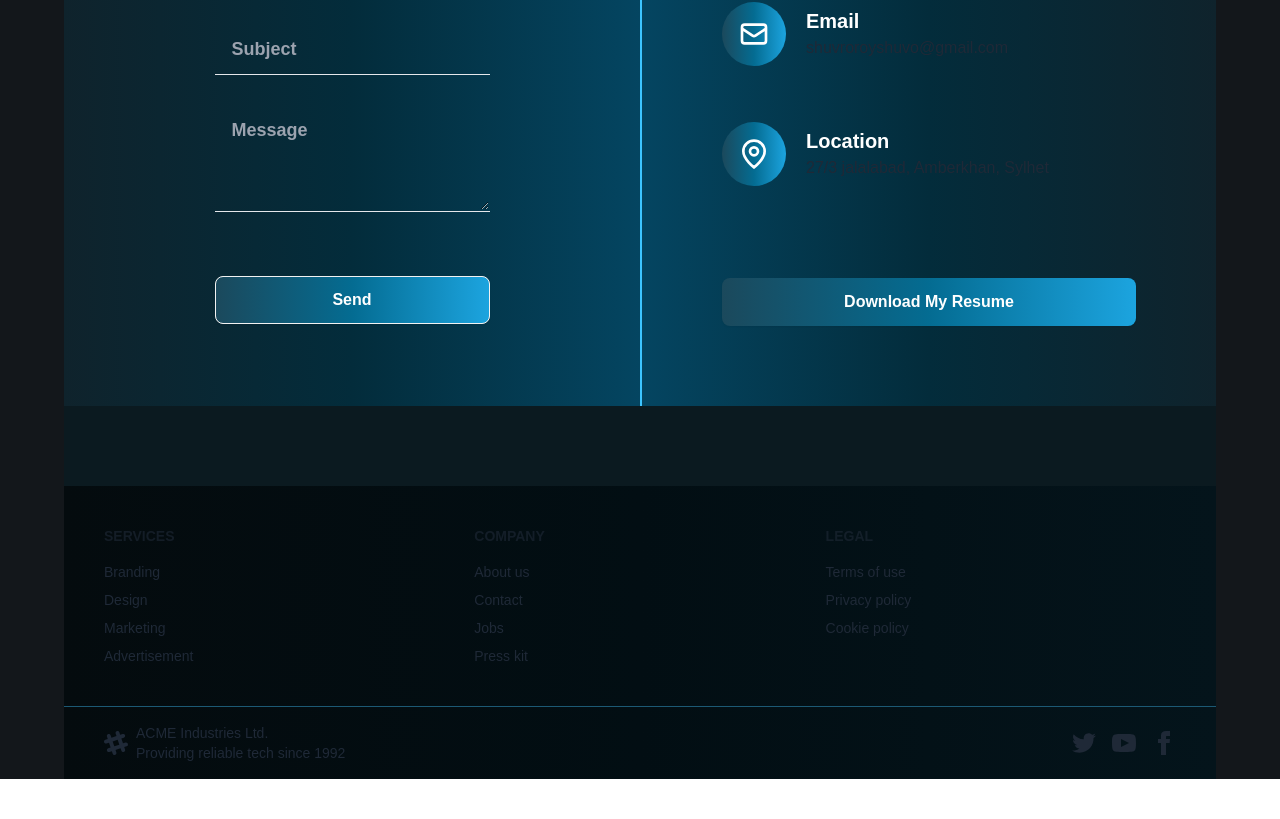
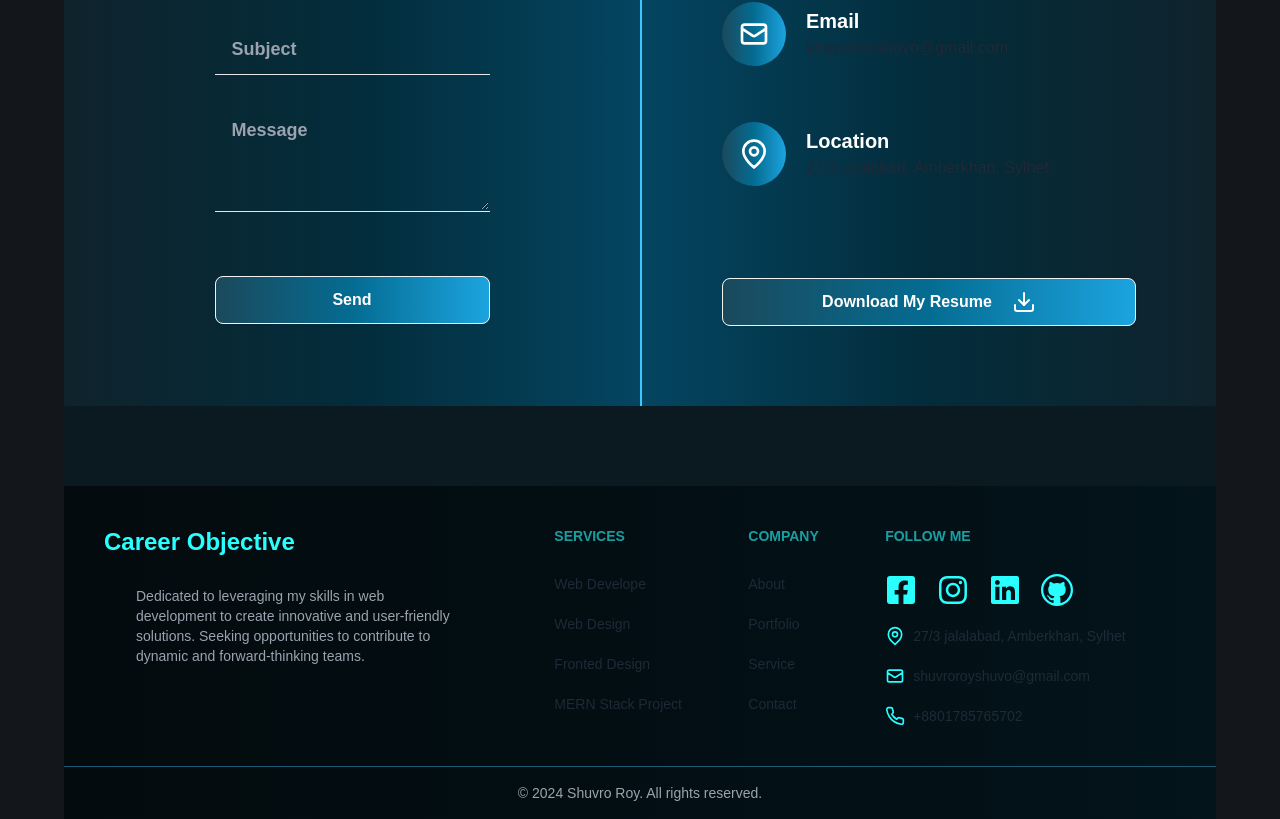
Before and after one commit to Mr-RoyShuvro/shuvro-roy-portfolio, a React (Vite) app: page /contact in a window 1280 px wide. Shown: the part 706-1525 px from the top of the page. Before the commit the page ends 1485 px from the top, so only its background shows below. Built offline with nearby package versions, Linux system fonts and the light colour scheme.

Commit message:
update footer section

```diff
--- a/src/components/Footer.jsx
+++ b/src/components/Footer.jsx
@@ -1,3 +1,9 @@
+import { FaFacebookSquare, FaInstagram, FaLinkedin } from "react-icons/fa";
+import { GrLocation } from "react-icons/gr";
+import { HiOutlineMail } from "react-icons/hi";
+import { LuPhone } from "react-icons/lu";
+import { VscGithub } from "react-icons/vsc";
+import { Link } from "react-router-dom";
 
 
 const Footer = () => {
@@ -5,80 +11,62 @@ const Footer = () => {
         <div>
             <footer className="footer bg-gradient-to-r from-[#040b0e] via-[#020e13] to-[#04141b] text-base-content p-10">
                 <nav>
-                    <h6 className="footer-title">Services</h6>
-                    <a className="link link-hover">Branding</a>
-                    <a className="link link-hover">Design</a>
-                    <a className="link link-hover">Marketing</a>
-                    <a className="link link-hover">Advertisement</a>
+                    <h6 className=" font-bold text-2xl text-[#29ffff]">Career Objective</h6>
+                    <p className="max-w-sm text-gray-400 mt-5 px-8">Dedicated to leveraging my skills in web development to create
+                        innovative and user-friendly solutions. Seeking opportunities to contribute to dynamic and
+                        forward-thinking teams.
+                    </p>
                 </nav>
-                <nav>
-                    <h6 className="footer-title">Company</h6>
-                    <a className="link link-hover">About us</a>
-                    <a className="link link-hover">Contact</a>
-                    <a className="link link-hover">Jobs</a>
-                    <a className="link link-hover">Press kit</a>
+                <nav className="space-y-3">
+                    <h6 className="footer-title text-[#29ffff]">Services</h6>
+                    <a className="link link-hover">Web Develope</a>
+                    <a className="link link-hover">Web Design</a>
+                    <a className="link link-hover">Fronted Design</a>
+                    <a className="link link-hover">MERN Stack Project</a>
                 </nav>
-                <nav>
-                    <h6 className="footer-title">Legal</h6>
-                    <a className="link link-hover">Terms of use</a>
-                    <a className="link link-hover">Privacy policy</a>
-                    <a className="link link-hover">Cookie policy</a>
+                <nav className="space-y-3">
+                    <h6 className="footer-title text-[#29ffff]">Company</h6>
+                    <Link to="/about" className="link link-hover">About</Link>
+                    <Link to="/portfolio" className="link link-hover">Portfolio</Link>
+                    <Link to="/service" className="link link-hover">Service</Link>
+                    <Link to="/contact" className="link link-hover">Contact</Link>
+                </nav>
+                <nav className="space-y-3">
+                    <h6 className="footer-title text-[#29ffff]">Follow me</h6>
+                    <div className="flex gap-5">
+                        <Link to="https://www.facebook.com/shuvro.roy.315">
+                            <FaFacebookSquare className="w-8 h-8 bg-w text-[#29ffff]"></FaFacebookSquare>
+                        </Link>
+                        <Link to="https://www.instagram.com/mrroy_shuvo/">
+                            <FaInstagram className="w-8 h-8 bg-w text-[#29ffff]"></FaInstagram>
+                        </Link>
+                        <Link to="https://www.linkedin.com/in/shuvro-roy-1bba66308/">
+                            <FaLinkedin className="w-8 h-8 bg-w text-[#29ffff]"></FaLinkedin>
+                        </Link>
+                        <Link to="https://github.com/Mr-RoyShuvro">
+                            <VscGithub className="w-8 h-8 bg-w text-[#29ffff]"></VscGithub>
+                        </Link>
+                    </div>
+                    <div className="flex gap-2">
+                        <GrLocation className="w-5 h-5 text-[#29ffff]"></GrLocation>
+                        <p>27/3 jalalabad, Amberkhan, Sylhet</p>
+                    </div>
+                    <Link className="flex gap-2">
+                        <HiOutlineMail className="w-5 h-5 text-[#29ffff]"></HiOutlineMail>
+                        <p>shuvroroyshuvo@gmail.com</p>
+                    </Link>
+                    <Link className="flex gap-2">
+                        <LuPhone className="w-5 h-5 text-[#29ffff]"></LuPhone>
+                        <p>+8801785765702</p>
+                    </Link>
                 </nav>
             </footer>
             <footer className="footer bg-gradient-to-r from-[#040b0e] via-[#020e13] to-[#04141b] text-base-content border-t border-[#1c5974] px-10 py-4">
-                <aside className="grid-flow-col items-center">
-                    <svg
-                        width="24"
-                        height="24"
-                        viewBox="0 0 24 24"
-                        xmlns="http://www.w3.org/2000/svg"
-                        fillRule="evenodd"
-                        clipRule="evenodd"
-                        className="fill-current">
-                        <path
-                            d="M22.672 15.226l-2.432.811.841 2.515c.33 1.019-.209 2.127-1.23 2.456-1.15.325-2.148-.321-2.463-1.226l-.84-2.518-5.013 1.677.84 2.517c.391 1.203-.434 2.542-1.831 2.542-.88 0-1.601-.564-1.86-1.314l-.842-2.516-2.431.809c-1.135.328-2.145-.317-2.463-1.229-.329-1.018.211-2.127 1.231-2.456l2.432-.809-1.621-4.823-2.432.808c-1.355.384-2.558-.59-2.558-1.839 0-.817.509-1.582 1.327-1.846l2.433-.809-.842-2.515c-.33-1.02.211-2.129 1.232-2.458 1.02-.329 2.13.209 2.461 1.229l.842 2.515 5.011-1.677-.839-2.517c-.403-1.238.484-2.553 1.843-2.553.819 0 1.585.509 1.85 1.326l.841 2.517 2.431-.81c1.02-.33 2.131.211 2.461 1.229.332 1.018-.21 2.126-1.23 2.456l-2.433.809 1.622 4.823 2.433-.809c1.242-.401 2.557.484 2.557 1.838 0 .819-.51 1.583-1.328 1.847m-8.992-6.428l-5.01 1.675 1.619 4.828 5.011-1.674-1.62-4.829z"></path>
-                    </svg>
-                    <p>
-                        ACME Industries Ltd.
-                        <br />
-                        Providing reliable tech since 1992
-                    </p>
-                </aside>
-                <nav className="md:place-self-center md:justify-self-end">
+                <nav className="md:place-self-center md:justify-self-center">
                     <div className="grid grid-flow-col gap-4">
-                        <a>
-                            <svg
-                                xmlns="http://www.w3.org/2000/svg"
-                                width="24"
-                                height="24"
-                                viewBox="0 0 24 24"
-                                className="fill-current">
-                                <path
-                                    d="M24 4.557c-.883.392-1.832.656-2.828.775 1.017-.609 1.798-1.574 2.165-2.724-.951.564-2.005.974-3.127 1.195-.897-.957-2.178-1.555-3.594-1.555-3.179 0-5.515 2.966-4.797 6.045-4.091-.205-7.719-2.165-10.148-5.144-1.29 2.213-.669 5.108 1.523 6.574-.806-.026-1.566-.247-2.229-.616-.054 2.281 1.581 4.415 3.949 4.89-.693.188-1.452.232-2.224.084.626 1.956 2.444 3.379 4.6 3.419-2.07 1.623-4.678 2.348-7.29 2.04 2.179 1.397 4.768 2.212 7.548 2.212 9.142 0 14.307-7.721 13.995-14.646.962-.695 1.797-1.562 2.457-2.549z"></path>
-                            </svg>
-                        </a>
-                        <a>
-                            <svg
-                                xmlns="http://www.w3.org/2000/svg"
-                                width="24"
-                                height="24"
-                                viewBox="0 0 24 24"
-                                className="fill-current">
-                                <path
-                                    d="M19.615 3.184c-3.604-.246-11.631-.245-15.23 0-3.897.266-4.356 2.62-4.385 8.816.029 6.185.484 8.549 4.385 8.816 3.6.245 11.626.246 15.23 0 3.897-.266 4.356-2.62 4.385-8.816-.029-6.185-.484-8.549-4.385-8.816zm-10.615 12.816v-8l8 3.993-8 4.007z"></path>
-                            </svg>
-                        </a>
-                        <a>
-                            <svg
-                                xmlns="http://www.w3.org/2000/svg"
-                                width="24"
-                                height="24"
-                                viewBox="0 0 24 24"
-                                className="fill-current">
-                                <path
-                                    d="M9 8h-3v4h3v12h5v-12h3.642l.358-4h-4v-1.667c0-.955.192-1.333 1.115-1.333h2.885v-5h-3.808c-3.596 0-5.192 1.583-5.192 4.615v3.385z"></path>
-                            </svg>
-                        </a>
+                        <p className="text-sm text-gray-400">
+                            © 2024 Shuvro Roy. All rights reserved.
+                        </p>
                     </div>
                 </nav>
             </footer>
--- a/src/pages/Banner/Banner.jsx
+++ b/src/pages/Banner/Banner.jsx
@@ -1,6 +1,10 @@
 import { TypeAnimation } from "react-type-animation";
 import Name from "./Name";
 import banner from '../../assets/banner1.png'
+import { LuDownload } from "react-icons/lu";
+import { Link } from "react-router-dom";
+import { FaFacebookSquare, FaInstagram, FaLinkedin } from "react-icons/fa";
+import { VscGithub } from "react-icons/vsc";
 
 
 const Banner = () => {
@@ -27,7 +31,23 @@ const Banner = () => {
                         repeat={Infinity}
                     />
                     <div className="mt-5">
-                        <button className="btn text-base text-white bg-gradient-to-r from-[#1b495c] via-[#046c92] to-[#1ca4df]  hover:from-[#173a47] hover:via-[#217897] hover:to-[#3e7f9b] ">Download My Resume</button>
+                        <button className="btn text-base text-white bg-gradient-to-r from-[#1b495c] via-[#046c92] to-[#1ca4df]  hover:from-[#173a47] hover:via-[#217897] hover:to-[#3e7f9b] ">Download My Resume
+                            <LuDownload className="text-2xl text-white"></LuDownload>
+                        </button>
+                        <div className="flex gap-5 mt-5 pl-10">
+                            <Link to="https://www.facebook.com/shuvro.roy.315">
+                                <FaFacebookSquare className="w-5 h-5 bg-w text-[#1ca4df]"></FaFacebookSquare>
+                            </Link>
+                            <Link to="https://www.instagram.com/mrroy_shuvo/">
+                                <FaInstagram className="w-5 h-5 bg-w text-[#1ca4df]"></FaInstagram>
+                            </Link>
+                            <Link to="https://www.linkedin.com/in/shuvro-roy-1bba66308/">
+                                <FaLinkedin className="w-5 h-5 bg-w text-[#1ca4df]"></FaLinkedin>
+                            </Link>
+                            <Link to="https://github.com/Mr-RoyShuvro">
+                                <VscGithub className="w-5 h-5 bg-w text-[#1ca4df]"></VscGithub>
+                            </Link>
+                        </div>
                     </div>
                 </div>
                 <div className="w-1/2 px-2 ml-28 md:ml-0">
--- a/src/pages/Contact/Contact.jsx
+++ b/src/pages/Contact/Contact.jsx
@@ -1,6 +1,6 @@
 import { GrLocation } from "react-icons/gr";
 import { HiOutlineMail } from "react-icons/hi";
-import { LuPhone } from "react-icons/lu";
+import { LuDownload, LuPhone } from "react-icons/lu";
 
 const Contact = () => {
     return (
@@ -91,7 +91,9 @@ const Contact = () => {
                     </div>
                     {/* btn */}
                     <div className="form-control mt-6">
-                        <button className="btn text-base text-white bg-gradient-to-r from-[#1b495c] via-[#046c92] to-[#1ca4df]  hover:from-[#173a47] hover:via-[#217897] hover:to-[#3e7f9b] border-none">Download My Resume</button>
+                        <button className="btn text-base text-white bg-gradient-to-r from-[#1b495c] via-[#046c92] to-[#1ca4df]  hover:from-[#173a47] hover:via-[#217897] hover:to-[#3e7f9b] ">Download My Resume
+                            <LuDownload className="text-2xl text-white ml-3"></LuDownload>
+                        </button>
                     </div>
                 </div>
             </div>
```
